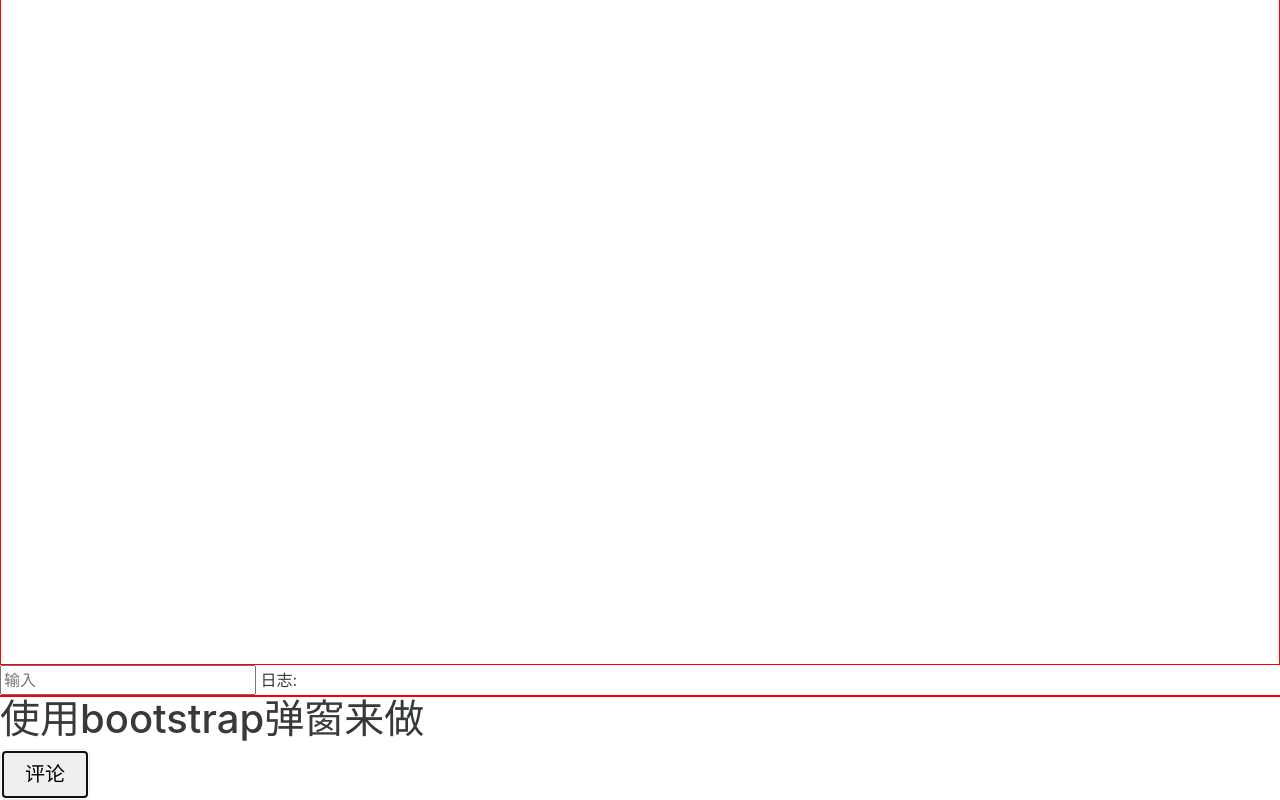
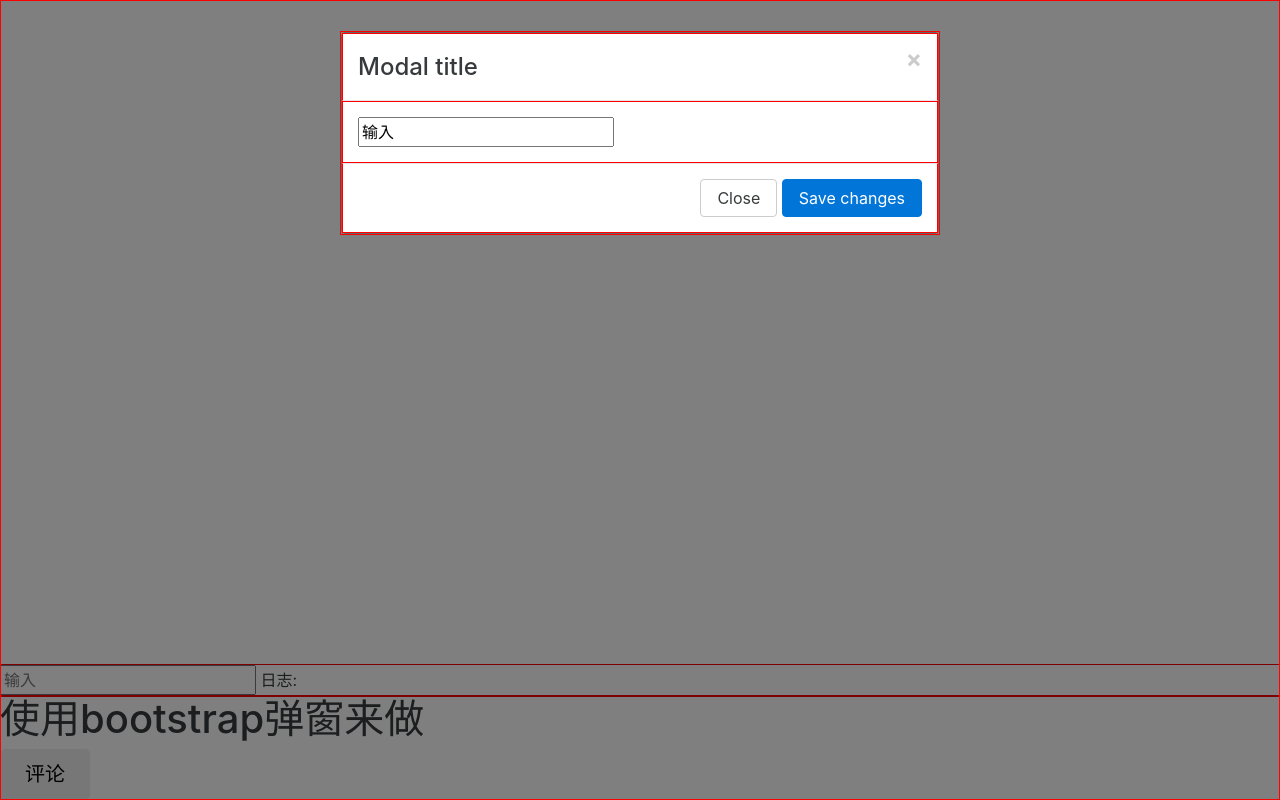
Before and after one commit to ramwin/html-reference, a plain HTML site: page input_mobile手机输入框.html in a window 1280 px wide. Both pictures are taken after a click on the button "评论". Shown: the part 987-1787 px from the top of the page. Drawn offline with Linux system fonts and the light colour scheme.

Commit message:
手机输入框

```diff
--- a/input_mobile手机输入框.html
+++ b/input_mobile手机输入框.html
@@ -58,7 +58,7 @@
             <h4 class="modal-title" id="myModalLabel">Modal title</h4>
           </div>
           <div class="modal-body">
-            ...
+            <input id="review" value="输入">
           </div>
           <div class="modal-footer">
             <button type="button" class="btn btn-secondary" data-dismiss="modal">Close</button>
@@ -69,6 +69,9 @@
     </div>
     <script>
       function showmodal() {
+        $("#myModal").modal('show')
+        alert('2');
+        $("#review").focus();
       }
     </script>
     <script src="../source/jquery-3.1.0.js"></script>
```
